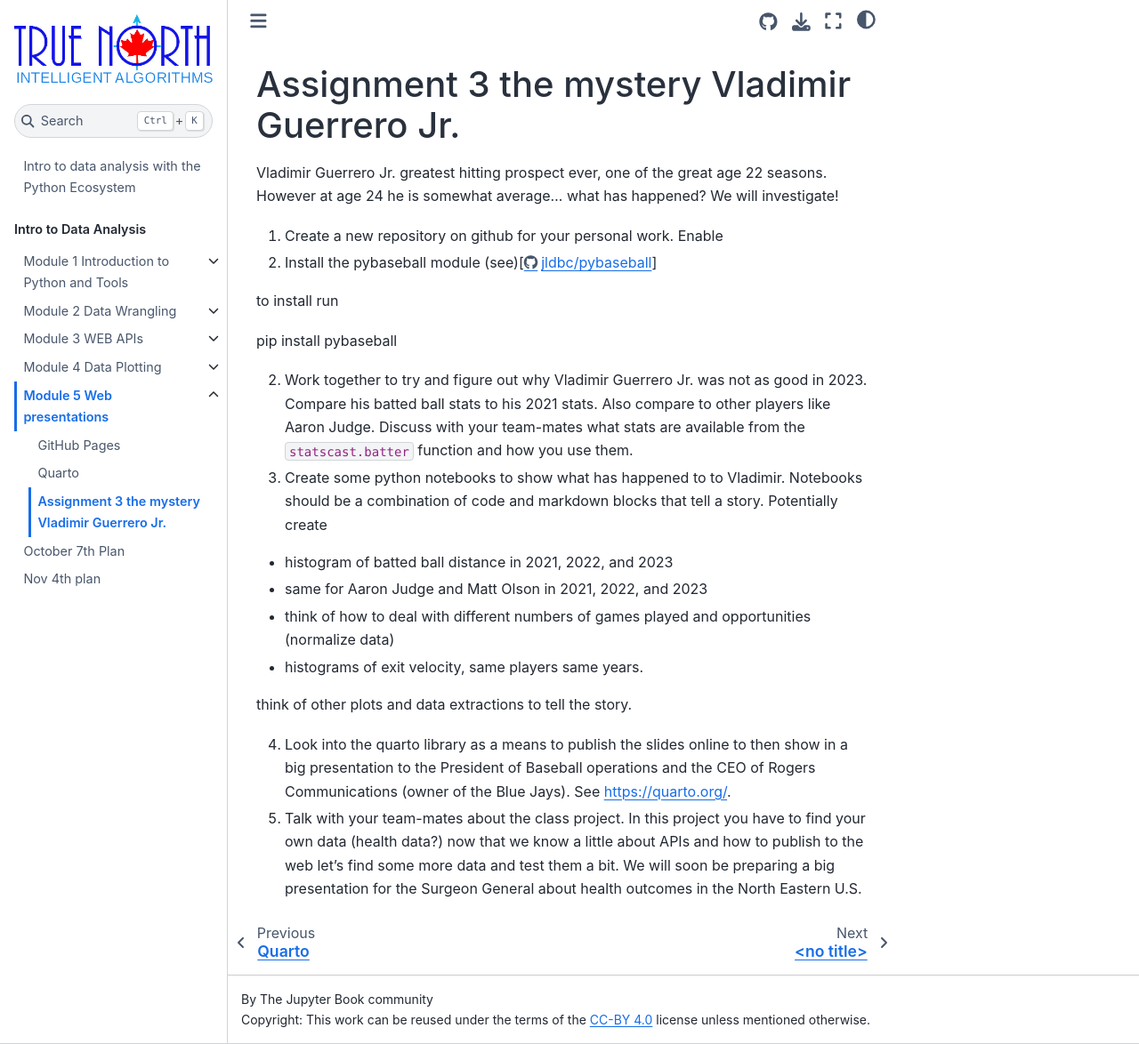
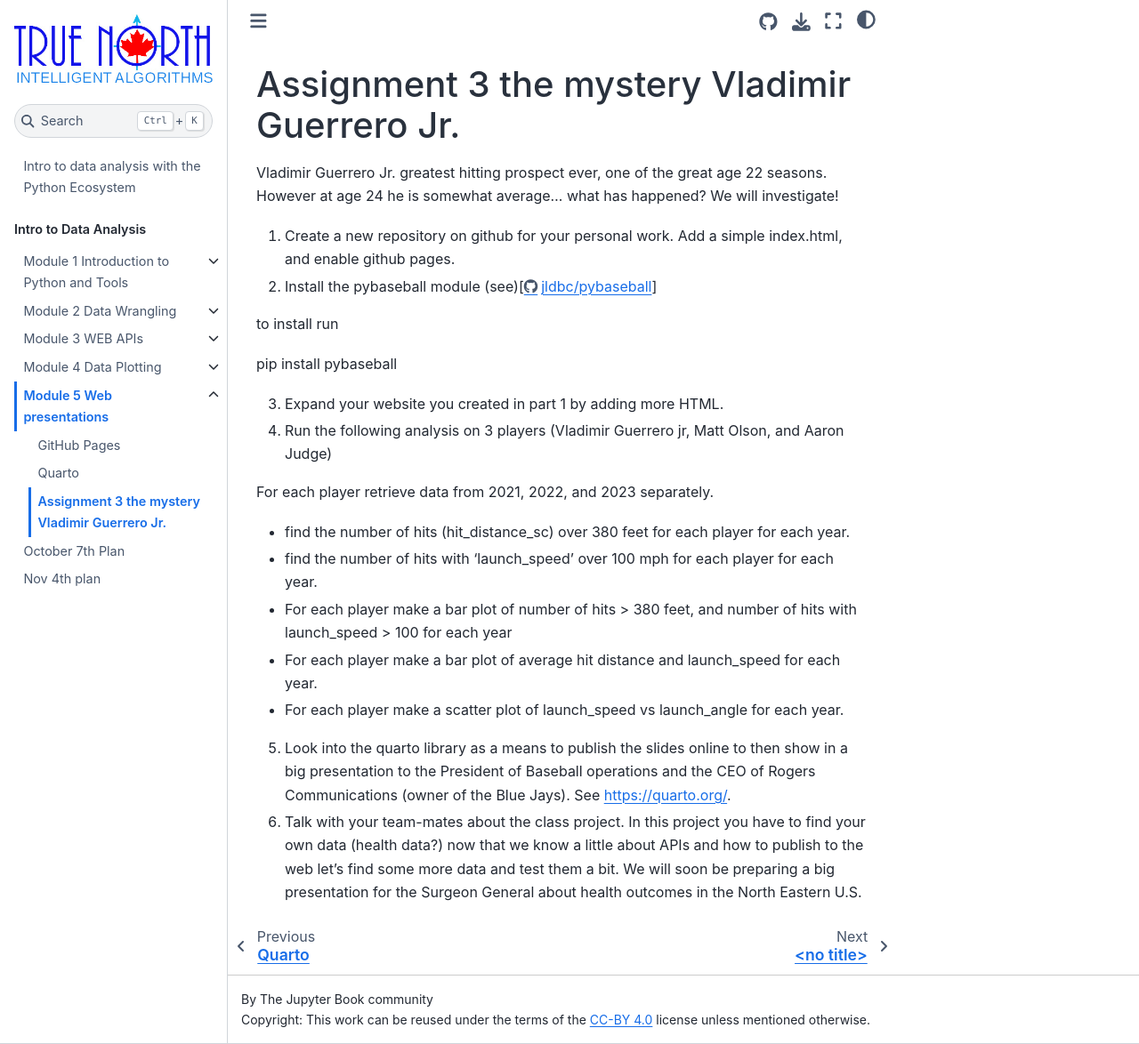
Before and after one commit to True-North-Intelligent-Algorithms/intro-to-data-analysis, a Jupyter Book: the page built from docs/50_publishing_to_the_web/80_Assignment3.md, in a window 1280 px wide and 1174 px high. Shown: the whole window at 89% size. Built offline with Jupyter Book 1.0.4 settings and Sphinx 7.4.7 and the Sphinx Book theme 1.1.4, drawn with Linux system fonts in a browser that asks for light colours.

Commit message:
Change assignment a bit

````diff
--- a/docs/50_publishing_to_the_web/80_Assignment3.md
+++ b/docs/50_publishing_to_the_web/80_Assignment3.md
@@ -2,8 +2,7 @@
 
 Vladimir Guerrero Jr. greatest hitting prospect ever, one of the great age 22 seasons.  However at age 24 he is somewhat average... what has happened?  We will investigate!
 
-
-1. Create a new repository on github for your personal work.  Enable
+1. Create a new repository on github for your personal work.  Add a simple index.html, and enable github pages.
 
 2. Install the pybaseball module (see)[https://github.com/jldbc/pybaseball]
 
@@ -11,17 +10,18 @@
 
 pip install pybaseball
 
-2.  Work together to try and figure out why Vladimir Guerrero Jr. was not as good in 2023.  Compare his batted ball stats to his 2021 stats.  Also compare to other players like Aaron Judge.  Discuss with your team-mates what stats are available from the ```statscast.batter``` function and how you use them.
+3.  Expand your website you created in part 1 by adding more HTML.
 
-3.  Create some python notebooks to show what has happened to to Vladimir.  Notebooks should be a combination of code and markdown blocks that tell a story.  Potentially create
+4.  Run the following analysis on 3 players (Vladimir Guerrero jr, Matt Olson, and Aaron Judge)
 
-* histogram of batted ball distance in 2021, 2022, and 2023
-* same for Aaron Judge and Matt Olson in 2021, 2022, and 2023
-* think of how to deal with different numbers of games played and opportunities (normalize data)
-* histograms of exit velocity, same players same years.
+For each player retrieve data from 2021, 2022, and 2023 separately.
 
-think of other plots and data extractions to tell the story.
+* find the number of hits (hit_distance_sc) over 380 feet for each player for each year.
+* find the number of hits with 'launch_speed' over 100 mph for each player for each year.
+* For each player make a bar plot of number of hits > 380 feet, and number of hits with launch_speed > 100 for each year
+* For each player make a bar plot of average hit distance and launch_speed for each year.
+* For each player make a scatter plot of launch_speed vs launch_angle for each year.
 
-4.  Look into the quarto library as a means to publish the slides online to then show in a big presentation to the President of Baseball operations and the CEO of Rogers Communications (owner of the Blue Jays).  See https://quarto.org/.
+5.  Look into the quarto library as a means to publish the slides online to then show in a big presentation to the President of Baseball operations and the CEO of Rogers Communications (owner of the Blue Jays).  See https://quarto.org/.
 
-5.  Talk with your team-mates about the class project.  In this project you have to find your own data (health data?) now that we know a little about APIs and how to publish to the web let's find some more data and test them a bit.  We will soon be preparing a big presentation for the Surgeon General about health outcomes in the North Eastern U.S.
+6.  Talk with your team-mates about the class project.  In this project you have to find your own data (health data?) now that we know a little about APIs and how to publish to the web let's find some more data and test them a bit.  We will soon be preparing a big presentation for the Surgeon General about health outcomes in the North Eastern U.S.
````
